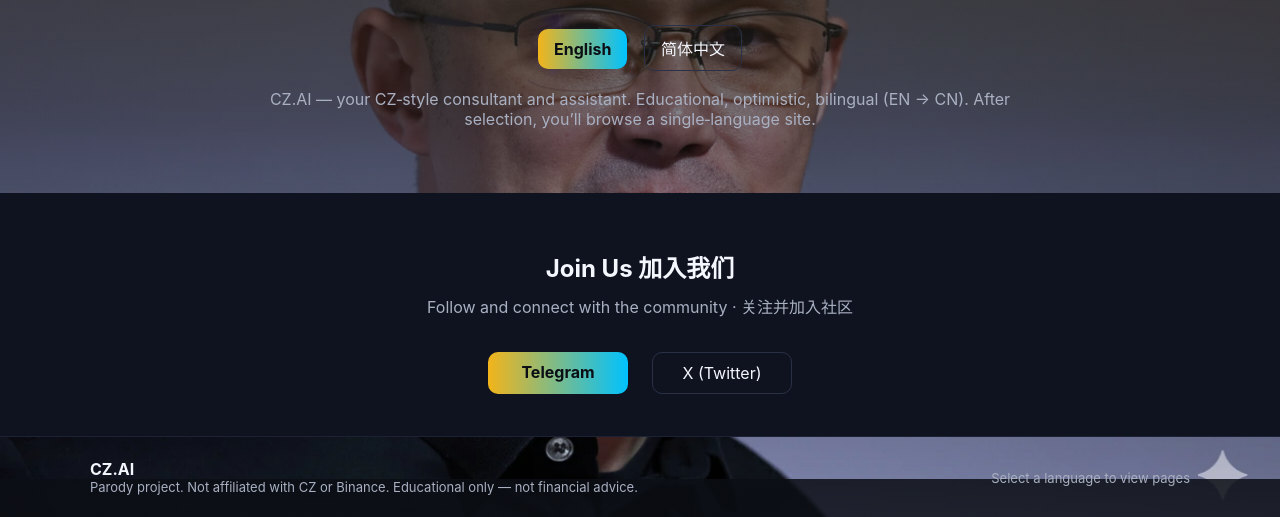
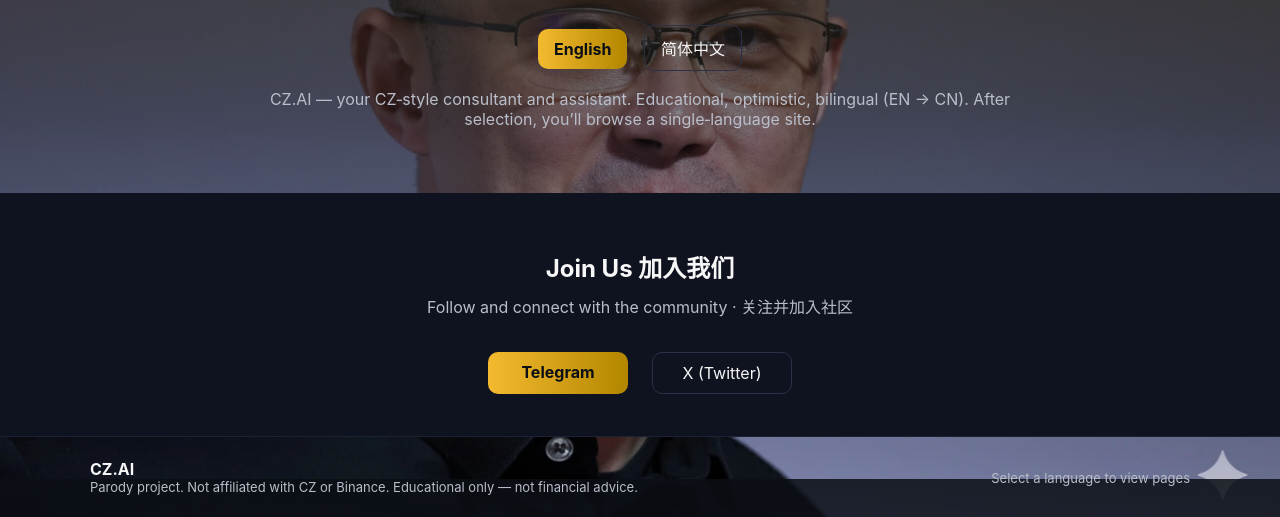
Before and after one commit to ryanalmb/CZai, a plain HTML site: page website/index.html in a window 1280 px wide. Shown: the part 321-838 px from the top of the page. Drawn offline with Linux system fonts and the light colour scheme.

Commit message:
Update CSS variables for improved color scheme and contrast

```diff
--- a/website/styles.css
+++ b/website/styles.css
@@ -1,5 +1,12 @@
 * { box-sizing: border-box; }
-:root { --bg: #0b0e14; --card: #121621; --text: #f5f7ff; --muted: #a9b0c2; --accent: #f3b41a; --accent2: #00c2ff; }
+:root {
+  --bg: #0a0a0a;              /* Deep black */
+  --card: #111317;           /* Dark card */
+  --text: #f7f7f7;           /* Near white */
+  --muted: #b9beca;          /* Soft gray */
+  --accent: #f3ba2f;         /* BNB Yellow */
+  --accent2: #b38600;        /* Darker gold for hover/depth */
+}
 html, body { margin: 0; padding: 0; background: var(--bg); color: var(--text); font-family: Inter, system-ui, -apple-system, Segoe UI, Roboto, Helvetica, Arial, 'Apple Color Emoji', 'Segoe UI Emoji', 'Segoe UI Symbol'; }
 .container { width: min(1100px, 92%); margin: 0 auto; }
 .site-header { border-bottom: 1px solid #1c2233; position: sticky; top: 0; backdrop-filter: blur(6px); background: rgba(11,14,20,0.75); }
```
